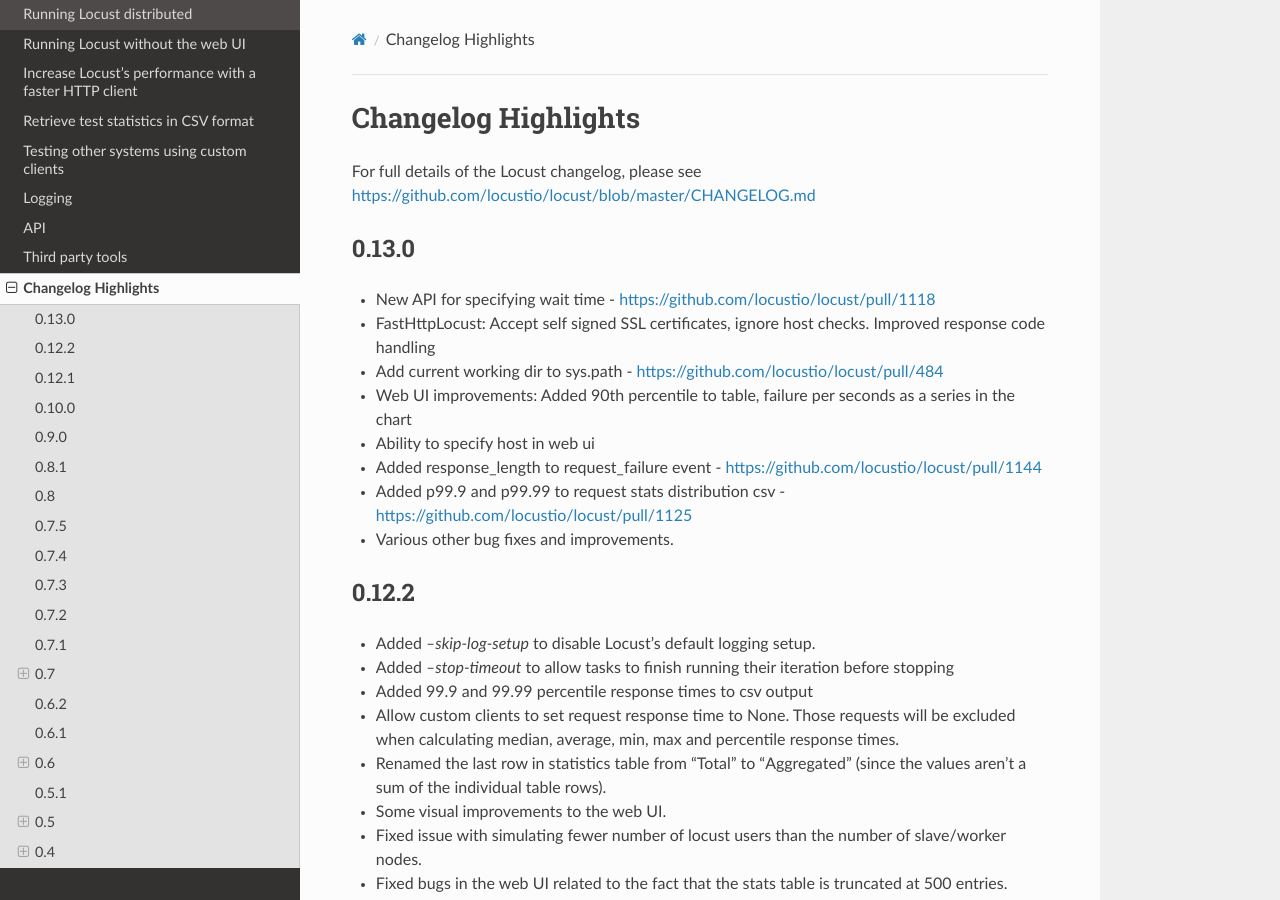
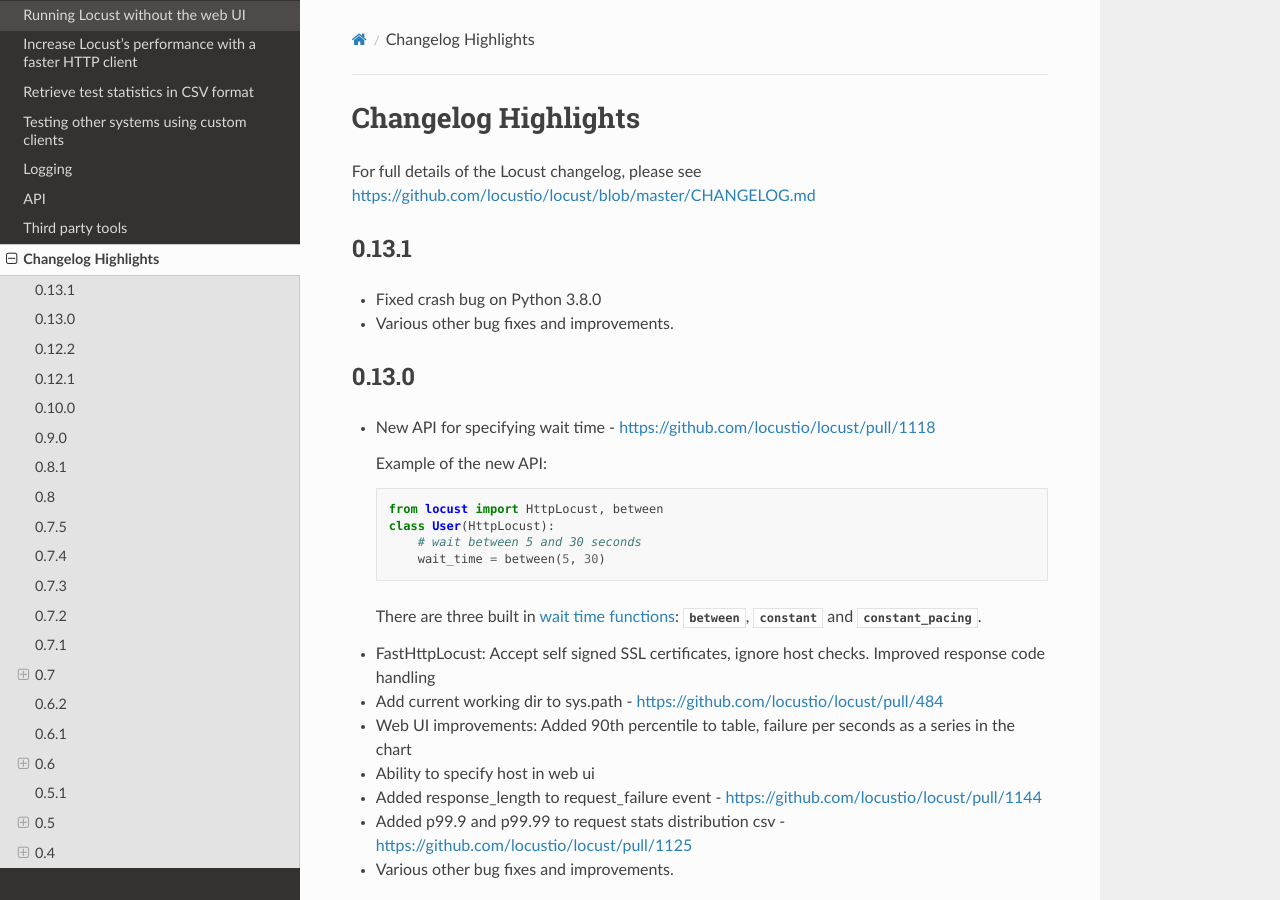
Before and after one commit to locustio/locust, a Sphinx documentation site: the page built from docs/changelog.rst, in a window 1280 px wide and 900 px high. Built offline with Sphinx 7.4.7 and the Read the Docs theme 2.0.0, drawn with Linux system fonts in a browser that asks for light colours; pages that are not in the unit, such as notebooks, are missing from menus.

Commit message:
Bump version & update changelog

```diff
--- a/docs/api.rst
+++ b/docs/api.rst
@@ -37,6 +37,8 @@
 ==================
 
 .. autofunction:: locust.core.seq_task
+
+.. _wait_time_functions:
 
 Built in wait_time functions
 ============================
--- a/docs/changelog.rst
+++ b/docs/changelog.rst
@@ -4,10 +4,28 @@
 
 For full details of the Locust changelog, please see https://github.com/locustio/locust/blob/master/CHANGELOG.md
 
+0.13.1
+======
+
+* Fixed crash bug on Python 3.8.0
+* Various other bug fixes and improvements.
+
+
 0.13.0
-==========
+======
 
 * New API for specifying wait time - https://github.com/locustio/locust/pull/1118
+
+  Example of the new API::
+
+      from locust import HttpLocust, between
+      class User(HttpLocust):
+          # wait between 5 and 30 seconds
+          wait_time = between(5, 30)
+
+  There are three built in :ref:`wait time functions <wait_time_functions>`: :py:func:`between <locust.wait_time.between>`,
+  :py:func:`constant <locust.wait_time.constant>` and :py:func:`constant_pacing <locust.wait_time.constant_pacing>`.
+
 * FastHttpLocust: Accept self signed SSL certificates, ignore host checks. Improved response code handling
 * Add current working dir to sys.path - https://github.com/locustio/locust/pull/484
 * Web UI improvements: Added 90th percentile to table, failure per seconds as a series in the chart
@@ -17,7 +35,7 @@
 * Various other bug fixes and improvements.
 
 0.12.2
-==========
+======
 
 * Added `--skip-log-setup` to disable Locust's default logging setup.
 * Added `--stop-timeout` to allow tasks to finish running their iteration before stopping
--- a/locust/__init__.py
+++ b/locust/__init__.py
@@ -2,4 +2,4 @@
 from .exception import InterruptTaskSet, ResponseError, RescheduleTaskImmediately
 from .wait_time import between, constant, constant_pacing
 
-__version__ = "0.13.0"
+__version__ = "0.13.1"
```
Also changed, not shown: CHANGELOG.md (+34 -18 lines).
